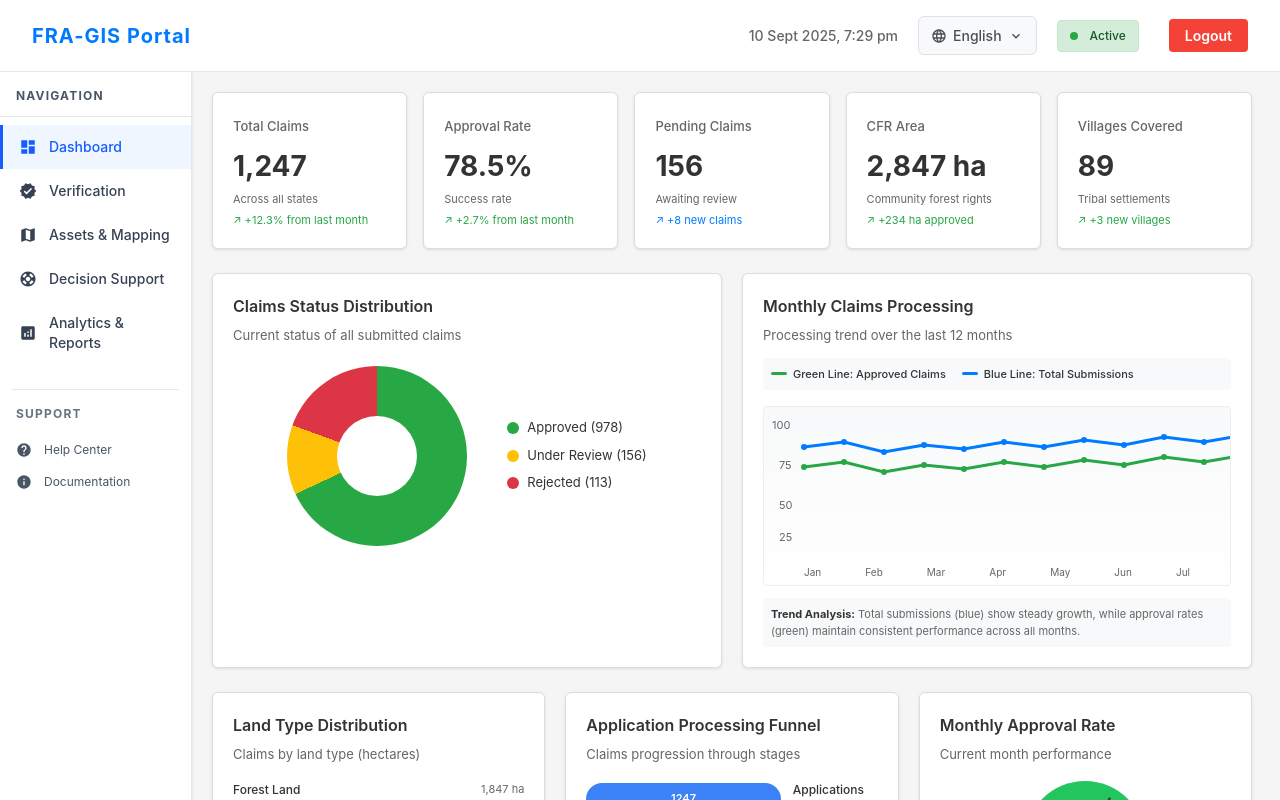
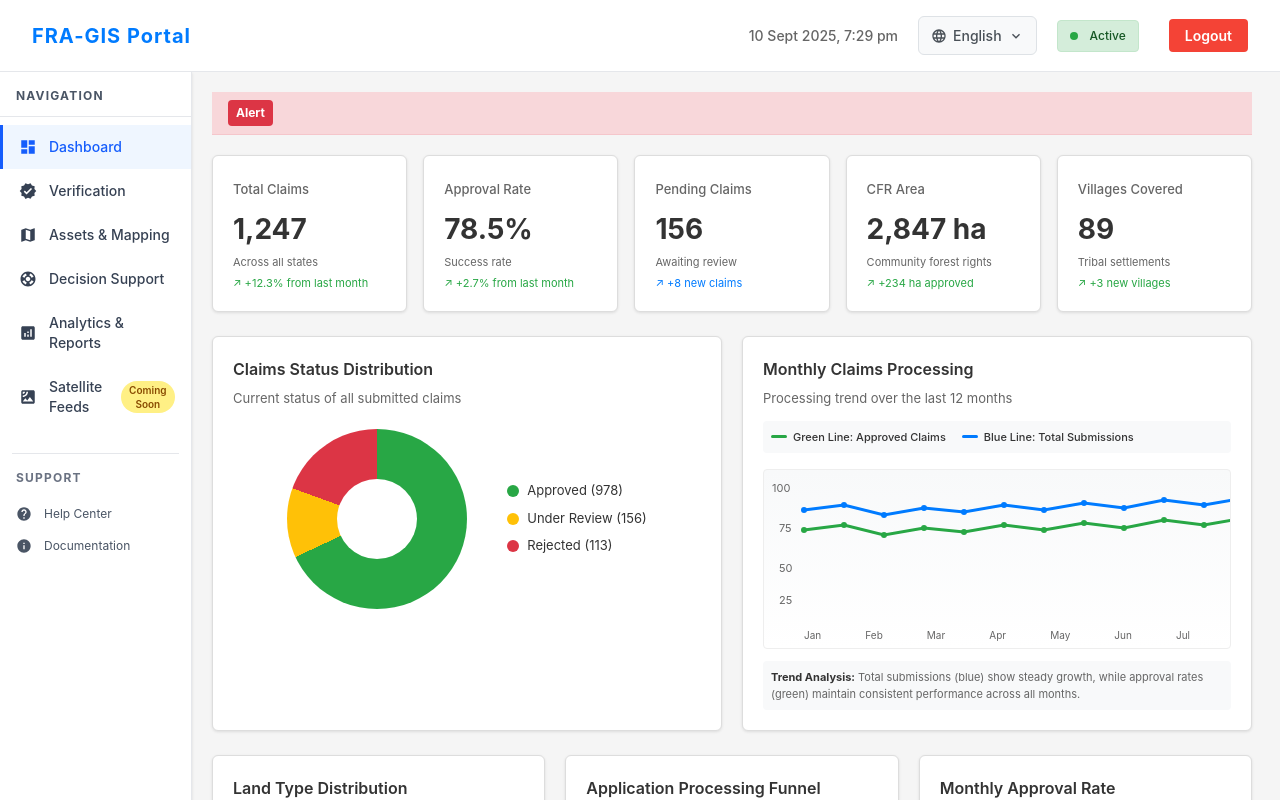
Before and after one commit to Abhaysoft-inc/sih-mvp, a Next.js app: page /dashboard/tehsil in a window 1280 px wide. Shown: the top 800 px of the page. Built offline with nearby package versions, Linux system fonts and the light colour scheme.

Commit message:
Add alert popup and potential forest area boundaries to TehsilDashboard and Map components

```diff
--- a/src/app/dashboard/tehsil/page.jsx
+++ b/src/app/dashboard/tehsil/page.jsx
@@ -268,6 +268,7 @@ export default function TehsilDashboard() {
     </div>
   )
 
+  const [popupData, setPopupData] = useState(null)
 
   return (
     <div style={{
@@ -275,6 +276,7 @@ export default function TehsilDashboard() {
       backgroundColor: "#f5f5f5",
       fontFamily: "-apple-system, BlinkMacSystemFont, 'Segoe UI', system-ui, sans-serif"
     }}>
+
       {/* Navbar */}
       <TehsilNavbar currentTime={currentTime} />
 
@@ -293,6 +295,90 @@ export default function TehsilDashboard() {
           maxWidth: "calc(100vw - 200px)",
           overflow: "hidden"
         }}>
+          {/* Marquee Alert Section */}
+          <div style={{
+            backgroundColor: "#f8d7da",
+            borderBottom: "1px solid #f5c6cb",
+            padding: "8px 16px",
+            display: "flex",
+            alignItems: "center",
+            gap: "12px"
+          }}>
+            <span style={{
+              backgroundColor: "#dc3545",
+              color: "#fff",
+              fontSize: "12px",
+              fontWeight: "bold",
+              padding: "4px 8px",
+              borderRadius: "4px"
+            }}>Alert</span>
+            <marquee style={{ color: "#721c24", fontSize: "14px", fontWeight: "bold" }}>
+              <span onClick={() => setPopupData({
+                image: 'https://imgs.mongabay.com/wp-content/uploads/sites/20/2016/10/01180102/image003.jpg',
+                coordinates: '20.5937, 78.9629'
+              })} style={{ cursor: 'pointer', textDecoration: 'underline' }}>
+                Illegal activity detected in FRA area. Immediate action required!
+              </span> |
+              {/* <span onClick={() => setPopupData({
+                image: 'https://imgs.mongabay.com/wp-content/uploads/sites/20/2016/10/01180102/image003.jpg',
+                coordinates: '19.0760, 72.8777'
+              })} style={{ cursor: 'pointer', textDecoration: 'underline' }}>
+                Satellite feed unavailable for some regions.
+              </span> |
+              <span onClick={() => setPopupData({
+                image: 'https://imgs.mongabay.com/wp-content/uploads/sites/20/2016/10/01180102/image003.jpg',
+                coordinates: '21.1458, 79.0882'
+              })} style={{ cursor: 'pointer', textDecoration: 'underline' }}>
+                IoT sensor data indicates abnormal soil moisture levels.
+              </span> */}
+            </marquee>
+          </div>
+
+          {/* Popup Section */}
+          {popupData && (
+            <>
+              {/* Background Blur */}
+              <div style={{
+                position: 'fixed',
+                top: 0,
+                left: 0,
+                width: '100%',
+                height: '100%',
+                backgroundColor: 'rgba(0, 0, 0, 0.5)',
+                backdropFilter: 'blur(5px)',
+                zIndex: 999
+              }} onClick={() => setPopupData(null)}></div>
+
+              {/* Popup Content */}
+              <div style={{
+                position: 'fixed',
+                top: '50%',
+                left: '50%',
+                transform: 'translate(-50%, -50%)',
+                backgroundColor: '#fff',
+                padding: '30px',
+                borderRadius: '12px',
+                boxShadow: '0 8px 16px rgba(0, 0, 0, 0.2)',
+                zIndex: 1000,
+                width: '600px',
+                maxWidth: '90%'
+              }}>
+                <h3 style={{ fontSize: '20px', marginBottom: '15px', fontWeight: 'bold' }}>Alert Details</h3>
+                <img src={popupData.image} alt="Alert Placeholder" style={{ width: '100%', height: '300px', objectFit: 'cover', marginBottom: '15px', borderRadius: '8px' }} />
+                <p style={{ fontSize: '16px', marginBottom: '10px' }}><strong>Coordinates:</strong> {popupData.coordinates}</p>
+                <button onClick={() => setPopupData(null)} style={{
+                  marginTop: '15px',
+                  backgroundColor: '#dc3545',
+                  color: '#fff',
+                  border: 'none',
+                  padding: '10px 20px',
+                  borderRadius: '6px',
+                  cursor: 'pointer',
+                  fontSize: '14px'
+                }}>Close</button>
+              </div>
+            </>
+          )}
 
           {/* Overview Tab */}
           {activeTab === 'overview' && (
@@ -302,7 +388,8 @@ export default function TehsilDashboard() {
                 display: "grid",
                 gridTemplateColumns: "repeat(5, 1fr)",
                 gap: "16px",
-                marginBottom: "24px"
+                marginBottom: "24px",
+                marginTop: "20px"
               }}>
                 {/* Enhanced metrics with trends */}
                 <div style={{
@@ -455,6 +542,7 @@ export default function TehsilDashboard() {
                         backgroundColor: "white",
                         borderRadius: "50%"
                       }}></div>
+
                     </div>
 
                     <div style={{ display: "flex", flexDirection: "column", gap: "8px" }}>
--- a/src/components/Map.js
+++ b/src/components/Map.js
@@ -202,6 +202,32 @@ export default function Map() {
             landType: "Community Forest Land",
             surveyNumber: "SY-567/5A",
             tehsil: "Rasulgarh"
+        }
+    ];
+
+    // Potential forest areas (boundary only, no fill)
+    const potentialForestAreas = [
+        {
+            id: "PFA-001",
+            coordinates: [
+                [20.8000, 85.0000],
+                [20.8200, 85.0000],
+                [20.8200, 85.0200],
+                [20.8000, 85.0200],
+                [20.8000, 85.0000]
+            ],
+            size: "4.5"
+        },
+        {
+            id: "PFA-002",
+            coordinates: [
+                [20.9000, 84.9500],
+                [20.9200, 84.9500],
+                [20.9200, 84.9700],
+                [20.9000, 84.9700],
+                [20.9000, 84.9500]
+            ],
+            size: "3.2"
         }
     ];
 
@@ -613,6 +639,34 @@ export default function Map() {
                     </Polygon>
                 ))}
 
+                {/* Potential Forest Area Boundary */}
+                {potentialForestAreas.map((area, index) => (
+                    <Polygon
+                        key={`potential-forest-${index}`}
+                        positions={[
+                            [20.6950, 84.9450], // Adjusted coordinates near FRA-001
+                            [20.6950, 84.9550],
+                            [20.7050, 84.9550],
+                            [20.7050, 84.9450],
+                            [20.6950, 84.9450]
+                        ]}
+                        pathOptions={{
+                            color: '#4ade80', // Green boundary color
+                            weight: 2,
+                            opacity: 0.8,
+                            fillOpacity: 0 // No fill
+                        }}
+                    >
+                        <Popup>
+                            <div className="text-sm">
+                                <h3 className="font-semibold text-green-800">Potential Forest Area</h3>
+                                <p><strong>Area:</strong> 10 sq km</p>
+                                <p className="text-xs text-gray-600 mt-1">This area is identified as a potential forest zone near FRA-001.</p>
+                            </div>
+                        </Popup>
+                    </Polygon>
+                ))}
+
             </MapContainer>
             <MapTools />
             <MapLegend />
--- a/src/components/TehsilSidebar.js
+++ b/src/components/TehsilSidebar.js
@@ -6,7 +6,10 @@ import {
     MdMap,
     MdStorage,
     MdHelp,
-    MdInfo
+    MdInfo,
+    MdSatellite,
+    MdSensors,
+    MdFeedback
 } from 'react-icons/md'
 import { useTranslation } from '@/translations/TranslationContext'
 
@@ -19,6 +22,16 @@ export default function TehsilSidebar({ activeTab, setActiveTab }) {
         { id: 'mapping', label: t('sidebar.mapping'), icon: <MdMap /> },
         { id: 'dss', label: t('sidebar.decisionSupport'), icon: <MdSupport /> },
         { id: 'analytics', label: t('sidebar.analytics'), icon: <MdAnalytics /> },
+        {
+            id: 'satelliteFeeds', label: (
+                <div className="flex items-center justify-between w-full">
+                    <span>Satellite Feeds</span>
+                    <span className="bg-yellow-200 text-yellow-800 text-[10px] font-semibold px-1.5 py-0.5 rounded-full ml-2 text-center">Coming Soon</span>
+                </div>
+            ), icon: <MdSatellite />
+        }, // Real-time Satellite Feeds
+        // { id: 'iotSensors', label: 'IoT Sensors', icon: <MdSensors /> }, // IoT Sensors
+        // { id: 'mobileFeedback', label: 'Mobile Feedback', icon: <MdFeedback /> }, // Mobile Feedback
         // { id: 'data', label: 'Data Management', icon: <MdStorage /> }
     ]
 
@@ -76,6 +89,11 @@ export default function TehsilSidebar({ activeTab, setActiveTab }) {
                     Documentation
                 </div>
             </div>
+
+            {/* Satellite Feeds Section */}
+
+
+
         </div>
     )
 }
```
